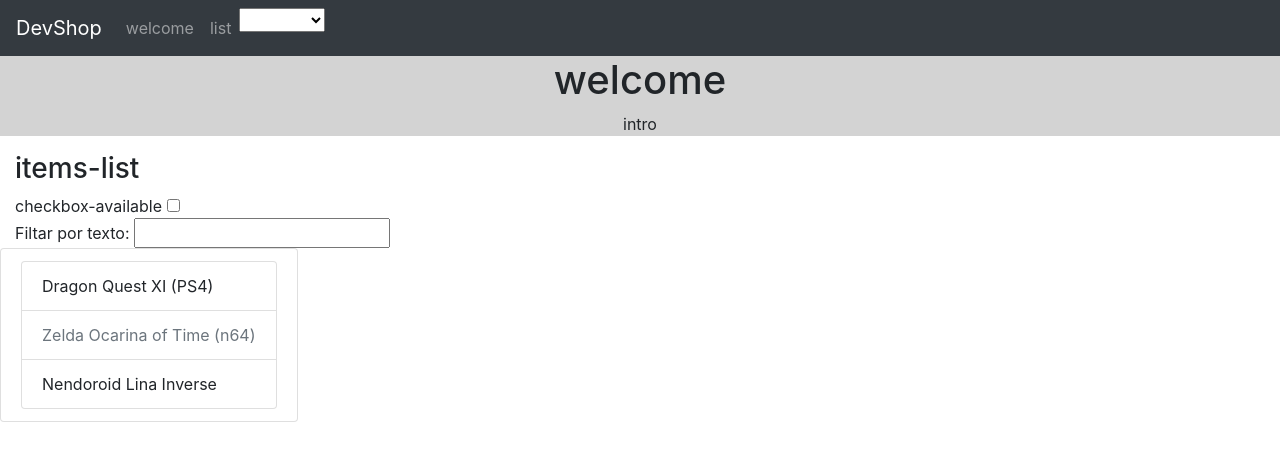
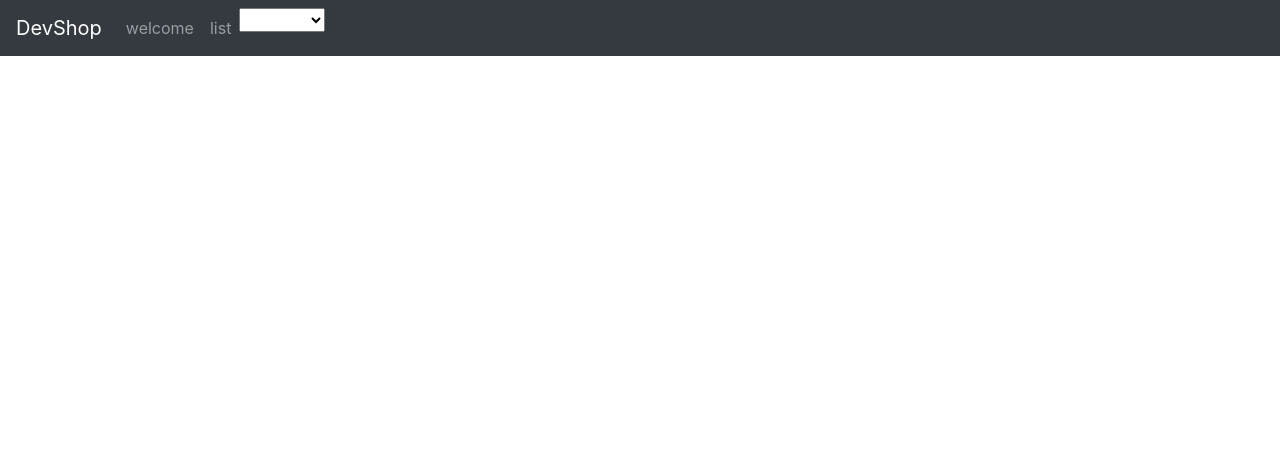
Before and after one commit to begomori/devschoolAngular, an Angular app: page / in a window 1280 px wide. Shown: the top 458 px of the page. Built offline with nearby package versions, Linux system fonts and the light colour scheme.

Commit message:
añadido service para implementar el translate ahi

```diff
--- a/src/app/app.component.html
+++ b/src/app/app.component.html
@@ -1,10 +1,6 @@
-<dev-navbar (languageSelected)="language = $event"></dev-navbar>
-<dev-welcome  [language]="language"></dev-welcome>
-<div class="row">
-    <div class="col-sm">
-        <dev-item-list [language]="language" (itemSelected)="item =$event"></dev-item-list>
-    </div>
-    <div class="col-sm">
-        <dev-item-details [language]="language" [item]="item"></dev-item-details>
-    </div>
+<dev-navbar (languageSelected)="language = $event" [(selected)]="selectedLink"></dev-navbar>
+<dev-welcome *ngIf="selectedLink === 'welcome'" [language]="language"></dev-welcome>
+<div class="container">
+    <dev-item-list [language]="language" (selectedItem)="selectedItem($event)" *ngIf="selectedLink === 'list'"></dev-item-list>
+    <dev-item-details [language]="language" *ngIf="selectedLink === 'item'" [item]="item" ></dev-item-details>
 </div>
--- a/src/app/app.component.ts
+++ b/src/app/app.component.ts
@@ -10,4 +10,10 @@ export class AppComponent {
     title = 'devschool';
     language: string;
     item: Item;
+    selectedLink: string;
+
+  selectedItem(item: Item) {
+    this.selectedLink = 'item';
+    this.item = item;
+  }
 }
--- a/src/app/item-details/item-details.component.html
+++ b/src/app/item-details/item-details.component.html
@@ -1,7 +1,6 @@
-<div class="container" *ngIf="item">
-    <h3>{{ 'item-detail-title' | translate : language}}</h3>
-    <div class="row">
-      <div class="card" style="width: 18rem;">
+  <div class="container" >
+        <div class="card" style="width: 18rem;">
+          <h3>{{ 'item-detail-title' | translate : language}}</h3>
           <img class="card-img-top" src= "{{item.img}}" />
           <div class="card-body">
             <p class="card-text">{{ 'name-text' | translate : language }} {{item.name}}</p>
--- a/src/app/item-list/item-list.component.html
+++ b/src/app/item-list/item-list.component.html
@@ -9,7 +9,7 @@
   </span>
   <div class="row">
         <ul class="list-group-item">
-          <li class="list-group-item" *ngFor="let item of items | filterItems: filterActive : filterText" [class.disabled]="!item.available" (click)="onSelectedItem(item)">
+          <li class="list-group-item" *ngFor="let item of items | filterItems: filterActive : filterText" [class.disabled]="!item.available"  (click)="itemSelected(item)">
               <span>{{item.name}} </span>
           </li>
         </ul>
--- a/src/app/item-list/item-list.component.ts
+++ b/src/app/item-list/item-list.component.ts
@@ -10,12 +10,14 @@ import { FilterItemsPipe } from '../filter-pipe/filter-pipe';
 export class ItemListComponent {
 
   items: Item[];
-  @Output() itemSelected: EventEmitter<Item>;
-  @Input() language: string;
   filterAvailable: boolean;
 
+  @Input() language: string;
+  @Output() selectedItem: EventEmitter<Item>;
+
   constructor() {
-    this.itemSelected = new EventEmitter();
+
+    this.selectedItem = new EventEmitter();
     this.items = [
       {
         id: 1,
@@ -47,8 +49,8 @@ export class ItemListComponent {
     ];
   }
 
-  onSelectedItem(item: Item) {
-    this.itemSelected.emit(item);
+  itemSelected(item: Item) {
+    this.selectedItem.emit(item);
   }
 
 }
--- /dev/null
+++ b/src/app/language.service.ts
@@ -0,0 +1,20 @@
+import { Injectable } from '@angular/core';
+
+@Injectable({
+  providedIn: 'root'
+})
+export class LanguageService {
+private _language: string;
+
+  constructor() {
+    this._language = 'es';
+   }
+
+   getLanguage(): string {
+     return this._language;
+   }
+
+   setLanguage(lang: string){
+     this._language = lang;
+   }
+}
--- a/src/app/navbar/navbar.component.html
+++ b/src/app/navbar/navbar.component.html
@@ -2,11 +2,11 @@
     <a class="navbar-brand" href="#">DevShop</a>
     <div class="collapse navbar-collapse">
       <ul class="navbar-nav">
-        <li class="nav-item" *ngFor="let link of links">
-          <a class="nav-link" href="#">{{ link }}</a>
+        <li class="nav-item" [ngClass]="{active: link === selected}" *ngFor="let link of links">
+          <a class="nav-link" (click)="select(link)"> {{ link }} </a>
         </li>
         <li class="nav-item">
-          <select class="selectpicker" data-style="btn-new" [(ngModel)]="selectedLanguage" (change)="onChange()">
+          <select [(ngModel)]="selectedLanguage" (change)="onChange()">
           <option *ngFor="let idioma of idiomas" [ngValue]="idioma.key">{{idioma.value}}</option>
         </select>
         </li>
--- a/src/app/navbar/navbar.component.ts
+++ b/src/app/navbar/navbar.component.ts
@@ -1,5 +1,6 @@
 import { Component, EventEmitter, Input } from '@angular/core';
 import { Output } from '@angular/core';
+import { LanguageService } from '../language.service';
 
 @Component({
   selector: 'dev-navbar',
@@ -9,10 +10,19 @@ export class NavbarComponent {
 
   links: string[];
   idiomas: any;
-  selectedLanguage: string;
+  selectedLanguage: string; //selecciono idioma de la lista
 
-  constructor() {
+  // al cambiar el selector, enviar el idioma a los demás componentes
+  @Output() languageSelected = new EventEmitter<string>();
+
+  // pincho link para esconder un componente u otro!
+  @Output() selectedChange: EventEmitter<string>; // envio el componente seleccionado al componente de item-list
+  @Input() selected: string; // tengo que saber cuando pincho un item, se oculta el otro componente
+
+  constructor(private lenguageService: LanguageService) {
     this.links = ['welcome', 'list'];
+    this.selectedChange = new EventEmitter();
+    this.selected = this.links[0];
 
     this.idiomas = [
       { key: 'es', value: 'Español' },
@@ -21,11 +31,16 @@ export class NavbarComponent {
     ]
   }
 
-  // al cambiar el selector, enviar el idioma a los demás componentes...
-  @Output() languageSelected = new EventEmitter<string>();
+  // funcion para cambiar el lenguaje!
+  onChange() {
+    //this.languageSelected.emit(this.selectedLanguage);
+    this.lenguageService.setLanguage(this.selectedLanguage);
+  }
 
-  onChange() {
-    this.languageSelected.emit(this.selectedLanguage);
+  // función para saber qué link pincho y el componente que tiene que mostrarse
+  select(link: string) {
+    this.selected = link;
+    this.selectedChange.emit(this.selected);
   }
 
 }
--- a/src/app/translate/lang-en.js
+++ b/src/app/translate/lang-en.js
@@ -10,5 +10,6 @@ export const en = {
     "description-text": "Description: ",
     "available-text": "On Stock",
     "not-available-text": "Out of Stok!",
-    "checkbox-available": "Show only available: "
+    "checkbox-available": "Show only available: ",
+    "filter-by-text": "Filter by text: "
 }
--- a/src/app/translate/lang-es.js
+++ b/src/app/translate/lang-es.js
@@ -11,5 +11,6 @@ export const es = {
     "description-text": "Descripción: ",
     "available-text": "Disponible",
     "not-available-text": "Agotado!",
-    "checkbox-available": "Mostrar sólo disponibles: "
+    "checkbox-available": "Mostrar sólo disponibles: ",
+    "filter-by-text": "Filtrar por texto: "
 }
--- a/src/app/translate/lang-va.js
+++ b/src/app/translate/lang-va.js
@@ -11,5 +11,7 @@ export const va = {
     "description-text": "Descripció: ",
     "available-text": "Disponible",
     "not-available-text": "Agotat!",
-    "checkbox-available": "Mostrar sols els disponibles: "
+    "checkbox-available": "Mostrar sols els disponibles: ",
+    "filter-by-text": "Filtrar per text: "
+
 }
--- a/src/app/welcome/welcome.component.ts
+++ b/src/app/welcome/welcome.component.ts
@@ -1,16 +1,21 @@
 import { Component, Input } from '@angular/core';
+import { LanguageService } from '../language.service';
 
 @Component({
   selector: 'dev-welcome',
   template:
     `
-  <div [ngStyle]="{'background-color':'#D3D3D3'}" class="xl">
-    <h1 class="text-center">{{ 'welcome' | translate: language }}</h1>
-    <p class="text-center">{{ 'intro' | translate: language }}</p>
+  <div class="jumbotron">
+    <h1 class="text-center">{{ 'welcome' | translate: this.lenguageService.getLanguage() }}</h1>
+    <p class="text-center">{{ 'intro' | translate: this.lenguageService.getLanguage() }}</p>
   </div>
   `
 })
 export class WelcomeComponent {
   // nos entra la información del lenguaje desde el componente language-selector, que tiene un emiter
   @Input() language: string;
+
+  constructor(private lenguageService: LanguageService){
+
+  }
 }
```
Also changed, not shown: 1 other file (tests, documents, lock files or other folders).
